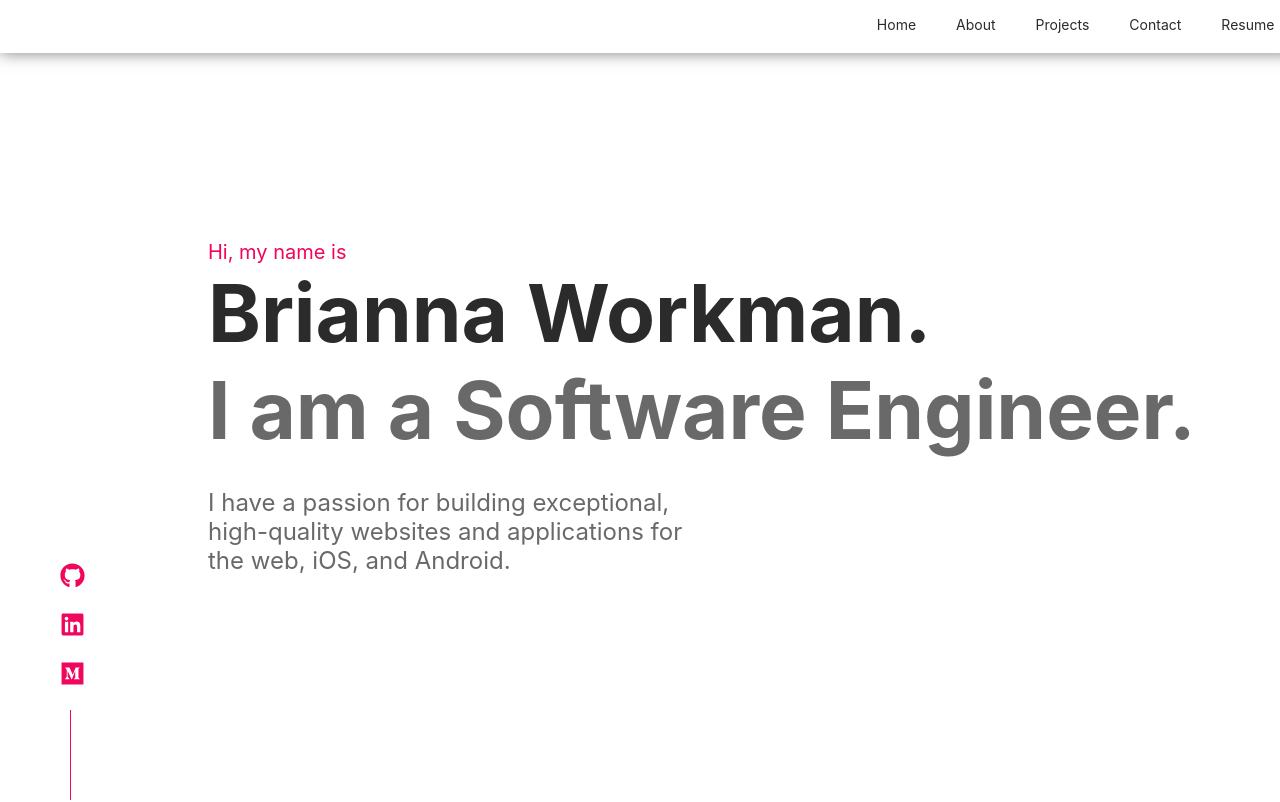
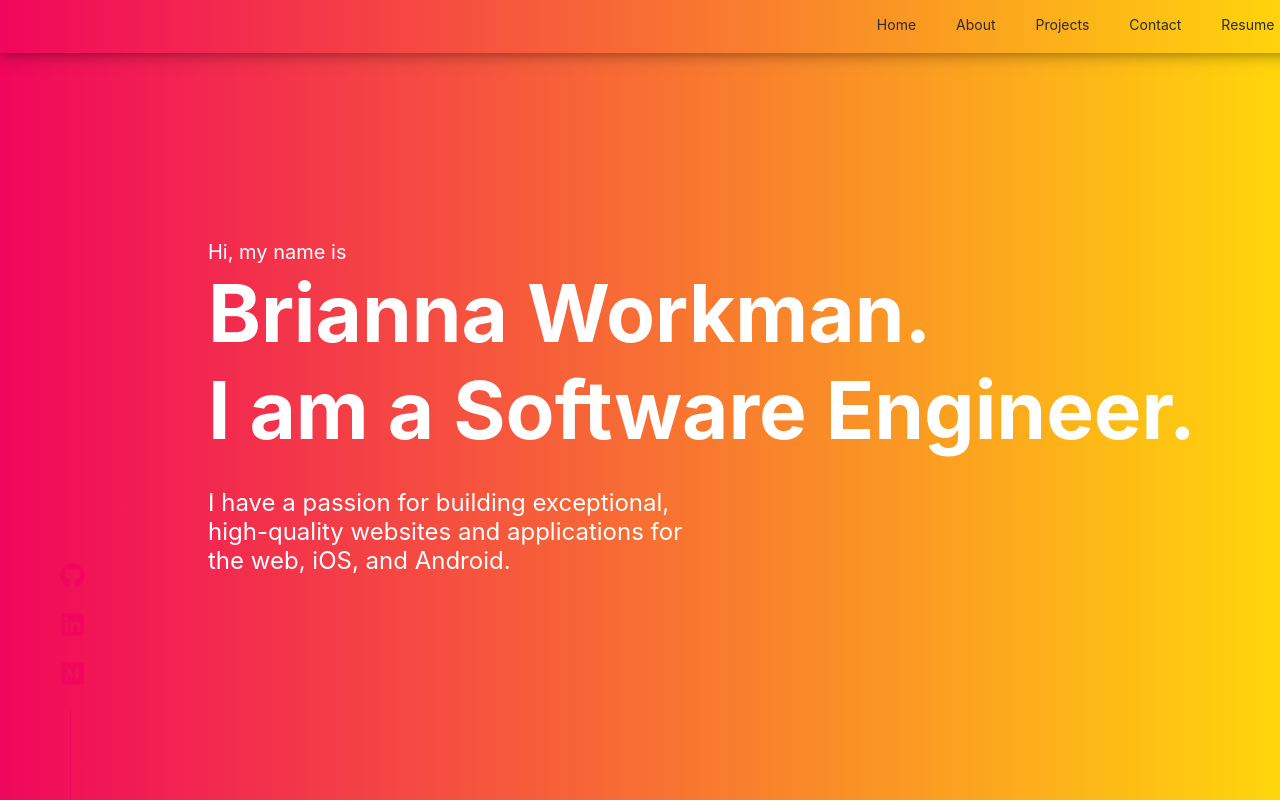
Before and after one commit to briannaworkman/portfolio, a React (Create React App) app: page / in a window 1280 px wide. Shown: the top 802 px of the page. Built offline with nearby package versions, Linux system fonts and the light colour scheme.

Commit message:
changes backkground color for header....again

```diff
--- a/src/assets/styles/header.css
+++ b/src/assets/styles/header.css
@@ -1,6 +1,7 @@
 .header-container {
   height: 100vh;
   width: 100%;
+  background-image: linear-gradient(to right, #f0065c, #ffd60b);
 }
 
 .header {
@@ -14,19 +15,19 @@
 }
 
 .header-p {
-  color: #f0065c;
+  color: #ffffff;
   margin: 0;
   font-size: 20px;
 }
 
 .header-h1 {
-  color: #2b2b2b;
+  color: #ffffff;
   font-size: 80px;
   margin: 0;
 }
 
 .header-h2 {
-  color: #696969;
+  color: #ffffff;
   font-size: 80px;
   margin: 0;
 }
@@ -34,7 +35,7 @@
 .summary {
   margin-top: 30px;
   width: 50%;
-  color: #696969;
+  color: #ffffff;
   font-size: 24px;
 }
 
--- a/src/assets/styles/nav.css
+++ b/src/assets/styles/nav.css
@@ -1,7 +1,7 @@
 .nav-items {
   display: flex;
   justify-content: flex-end;
-  background-color: #ffffff;
+  background-image: linear-gradient(to right, #f0065c, #ffd60b);
   position: fixed;
   width: 98%;
   top: -20px;
```
